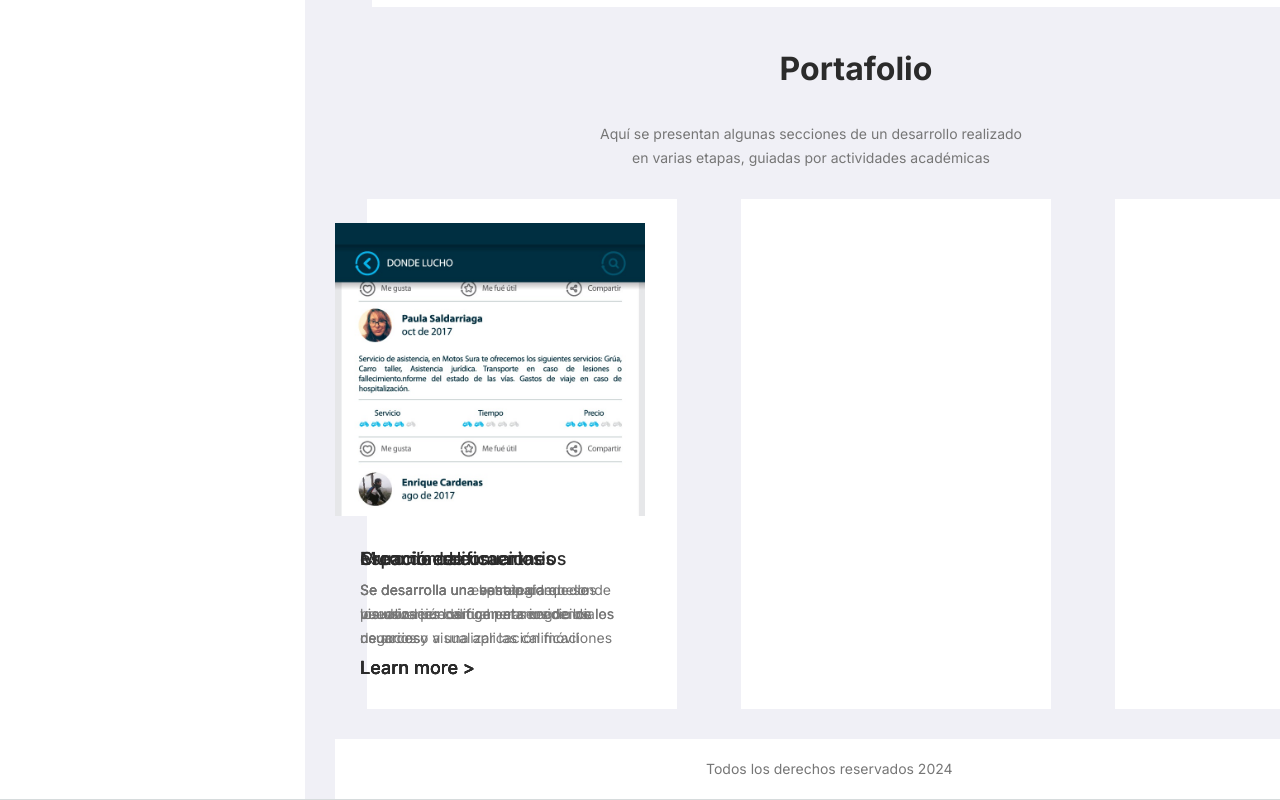
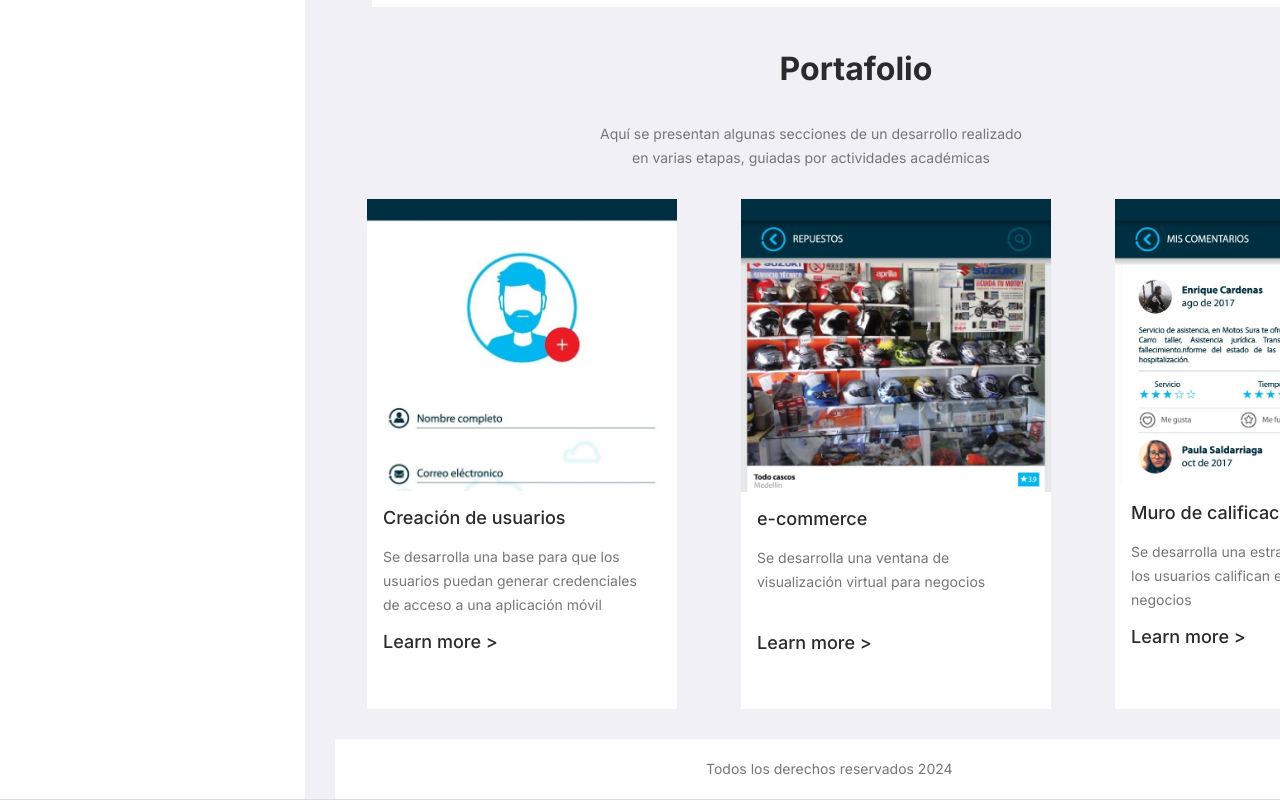
Before and after one commit to IngenieriaWeb-L-W/laura-tobonospina-portafolio, a Next.js app: page / in a window 1280 px wide. Shown: the part 2012-2812 px from the top of the page. Built offline with nearby package versions, Linux system fonts and the light colour scheme.

Commit message:
fixing last problems

```diff
--- a/components/molecules/cards/index.tsx
+++ b/components/molecules/cards/index.tsx
@@ -215,7 +215,7 @@ export function RectanglePortfolio({
   return (
     <div className="w-[310px] h[474px] items-center bg-white">
       <div
-        className="w-[310px] h-[300] absolute top-0 my-6 "
+        className="w-[310px] h-[300] "
         style={{
           width: "310px",
           height: "300px",
@@ -230,7 +230,7 @@ export function RectanglePortfolio({
           height={300}
         />
         <div
-          className="w-[249px] h-[22px] absolute left-[25px] top-[325px] "
+          className="w-[249px] h-[22px] m-4"
           style={{
             width: "249px",
             height: "22px",
@@ -241,7 +241,7 @@ export function RectanglePortfolio({
           <Subtitle_1_h4 title={title} />
         </div>
         <div
-          className="w-[268px] h-[70px] absolute left-[25px] top-[355px] "
+          className="w-[268px] h-[70px] m-4 "
           style={{
             width: "268px",
             height: "70px",
@@ -252,7 +252,7 @@ export function RectanglePortfolio({
           <Paragraph text={text} />
         </div>
         <div
-          className="w-[119px] h-[24px] absolute left-[25px] top-[434px] "
+          className="w-[119px] h-[24px] m-4"
           style={{
             width: "119px",
             height: "24px",
--- a/components/organisms/leftm/index.tsx
+++ b/components/organisms/leftm/index.tsx
@@ -169,6 +169,7 @@ export function CenterMenu4(): JSX.Element {
       <div className="w-[438px] h-[68px] absolute top-[73px] left-[266px] text-center">
         <Paragraph text="Aquí se presentan algunas secciones de un desarrollo realizado en varias etapas, guiadas por actividades académicas" />
       </div>
+
       <div className="w-[970px] h-[510px] absolute top-[150px] left-[9px] flex flex-row justify-between overflow-x-scroll overflow-y-hidden ">
         <div className="w 1/4 mx-8 bg-white">
           <RectanglePortfolio
```
